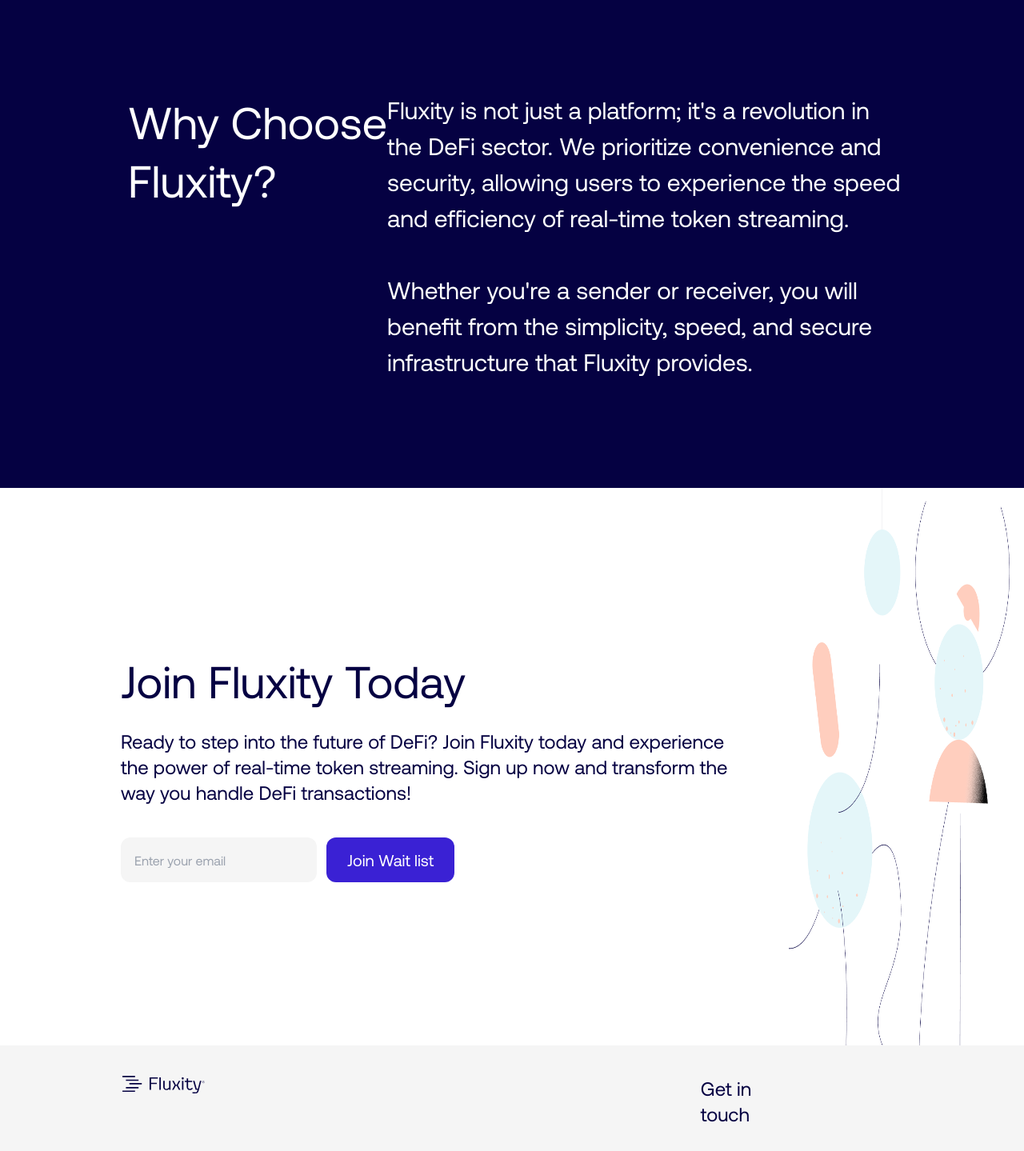
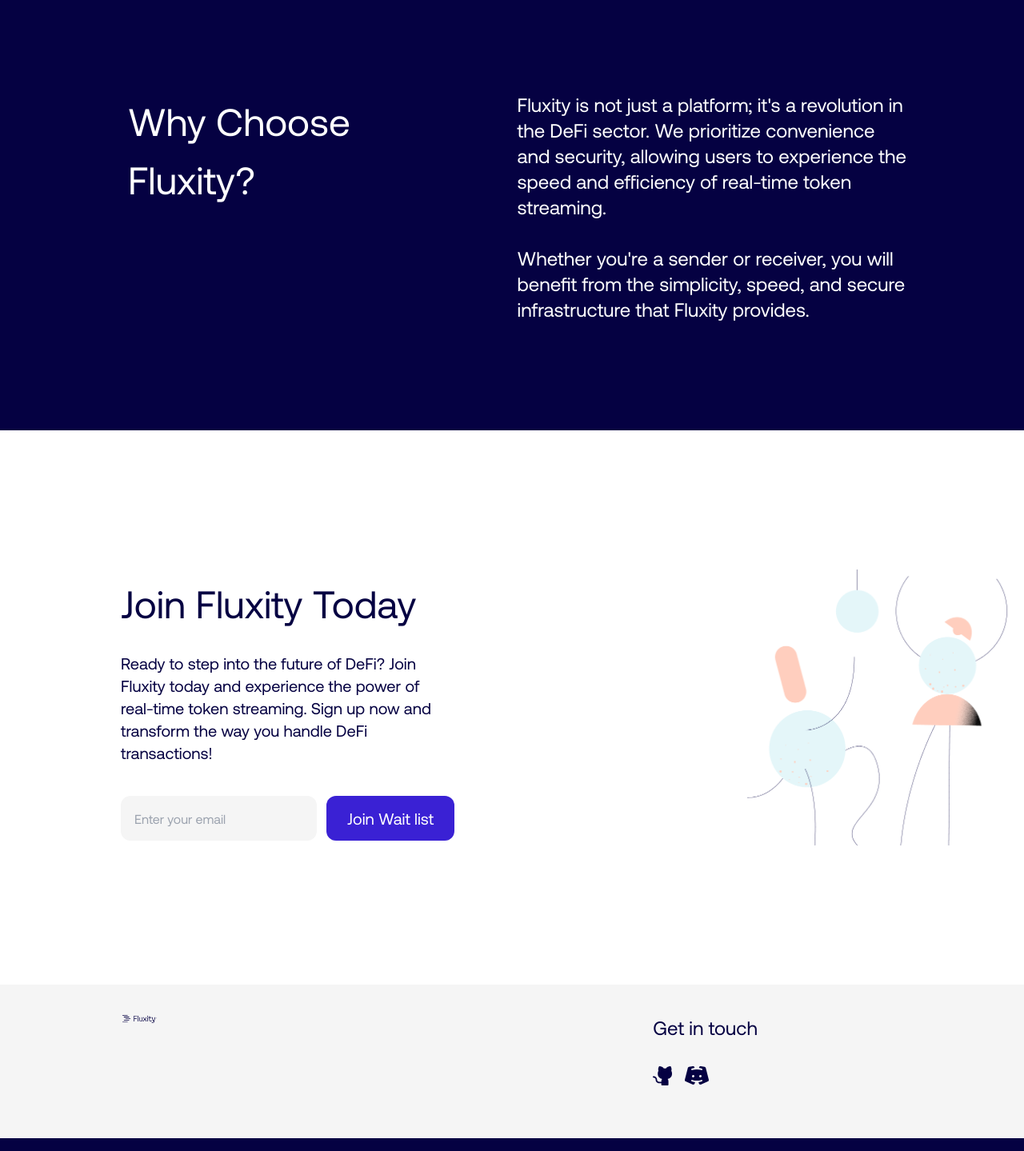
Before and after one commit to luanlabs/fluxity.finance, a Next.js app: page / in a window 1280 px wide. Shown: the top 1439 px of the page at 80% size. Built offline with nearby package versions, Linux system fonts and the light colour scheme.

Commit message:
fix: some minor issues

```diff
--- a/src/components/Cbutton/index.tsx
+++ b/src/components/Cbutton/index.tsx
@@ -5,7 +5,7 @@ export type CButtonColorType = 'MidnightBlue' | 'RoyalPurple';
 interface CButtonProps {
   color?: CButtonColorType;
   content: string;
-  onClick: () => void;
+  onClick: (event: any) => void;
   type?: 'button' | 'submit' | 'reset' | undefined;
 }
 
@@ -14,8 +14,10 @@ const CButton = ({ color, content, onClick, type }: CButtonProps) => {
     <button
       type={type}
       className={`${
-        color === 'MidnightBlue' ? 'bg-MidnightBlue' : 'bg-RoyalPurple'
-      } px-[26px] py-3 text-white text-xl rounded-xl`}
+        color === 'MidnightBlue'
+          ? 'bg-MidnightBlue hover:bg-RoyalPurple'
+          : 'bg-RoyalPurple hover:bg-MidnightBlue'
+      } px-[26px] py-3 text-white text-xl rounded-xl transition-all duration-500`}
       onClick={onClick}
     >
       {content}
--- a/src/containers/ContactUs.tsx
+++ b/src/containers/ContactUs.tsx
@@ -14,27 +14,19 @@ const ContactUs = () => {
   const router = useRouter();
 
   return (
-    <div className="bg-WhiteSmoke pl-[153px] pr-[333px] pt-[38px] pb-[66px] gap-[620px] flex justify-center text-MidnightBlue font-medium">
+    <div className="relative bg-WhiteSmoke  pl-[153px] pr-[333px] pt-[38px] pb-[66px] gap-[620px] flex justify-center text-MidnightBlue font-medium">
       <div>
-        <Image src={logo} alt="Fluxity" className="select-none" />
+        <Image src={logo} alt="Fluxity" className="select-none" width={190} height={40} />
       </div>
       <div>
-        <span className="text-2xl">Get in touch</span>
-        <div className="flex flex-row gap-4 mt-8">
+        <span className="text-2xl whitespace-nowrap">Get in touch</span>
+        <div className="flex flex-row gap-4 mt-8 ">
           <Link href={ExternalPages.GITHUB} target="blank">
-            <Image
-              src={github}
-              alt="Fluxity"
-              className="select-none cursor-pointer"
-            />
+            <Image src={github} alt="Fluxity" className="select-none cursor-pointer" />
           </Link>
 
           <Link href={ExternalPages.DISCORD} target="blank">
-            <Image
-              src={discord}
-              alt="Fluxity"
-              className="select-none cursor-pointer"
-            />
+            <Image src={discord} alt="Fluxity" className="select-none cursor-pointer" />
           </Link>
         </div>
       </div>
--- a/src/containers/Footer.tsx
+++ b/src/containers/Footer.tsx
@@ -2,7 +2,7 @@ import React from 'react';
 
 const Footer = () => {
   return (
-    <div className="bg-MidnightBlue flex justify-center text-white text-base gap-[550px] pt-[26px] pb-[22px] pl-[151px] pr-[347px]">
+    <div className="bg-MidnightBlue flex justify-center whitespace-nowrap text-white text-base gap-[550px] pt-[26px] pb-[22px] pl-[151px] pr-[347px]">
       <p>
         Remember, with Fluxity, the future of <br /> DeFi is at your fingertips.
       </p>
--- a/src/containers/JoinUs.tsx
+++ b/src/containers/JoinUs.tsx
@@ -18,7 +18,8 @@ const JoinUs = () => {
     setValue(event.target.value);
   };
 
-  const handleSubmit = () => {
+  const handleSubmit = (event: React.FormEvent<HTMLFormElement>) => {
+    event.preventDefault();
     fetch(ExternalPages.FLUXITY_API + '/subscribe', {
       method: 'POST',
       body: JSON.stringify({
@@ -31,13 +32,13 @@ const JoinUs = () => {
   };
 
   return (
-    <div className="flex justify-center items-center gap-10 w-full">
-      <div className=" pl-[151px] py-[180px]">
+    <div className="flex xxl:justify-center justify-between items-center xxl:gap-10 gap-1 w-full">
+      <div className="pl-[151px] py-[180px]">
         <div className="text-MidnightBlue mb-10">
-          <h3 className="font-medium text-[56px] tracking-[0] leading-[73.4px] mb-6">
+          <h3 className="font-medium xxl:text-[56px] text-[48px] tracking-[0] leading-[73.4px] mb-6">
             Join Fluxity Today
           </h3>
-          <p className="text-2xl xxl:w-[550px]">
+          <p className="xxl:text-2xl text-xl xxl:w-[550px] w-1/2">
             Ready to step into the future of DeFi? Join Fluxity today and experience the power of
             real-time token streaming. Sign up now and transform the way you handle DeFi
             transactions!
@@ -55,8 +56,8 @@ const JoinUs = () => {
           </div>
         </form>
       </div>
-      <div>
-        <Image src={JoinDancing} alt="icon" className="w-[698px] h-[697px] select-none" />
+      <div className="">
+        <Image src={JoinDancing} alt="icon" className="select-none" />
       </div>
     </div>
   );
--- a/src/containers/WhyFluxity.tsx
+++ b/src/containers/WhyFluxity.tsx
@@ -2,18 +2,18 @@ import React from 'react';
 
 const WhyFluxity = () => {
   return (
-    <div className="bg-MidnightBlue text-white flex justify-center  xxl:gap-[160px] gap:[100px] pt-[115px] pb-[135px] pr-[147px] pl-[160px]">
-      <div className="text-[56px] leading-[73.4px] items-start whitespace-nowrap">
+    <div className="bg-MidnightBlue text-white flex xxl:justify-center justify-between xxl:gap-[260px] gap:[100px] pt-[115px] pb-[135px] pr-[147px] pl-[160px]">
+      <div className="xxl:text-[56px] text-[48px] leading-[73.4px] items-start whitespace-nowrap">
         Why Choose
         <br /> Fluxity?
       </div>
-      <div className="text-[30px] xxl:w-[576px] w-auto">
-        Fluxity is not just a platform; it&#39;s a revolution in the DeFi
-        sector. We prioritize convenience and security, allowing users to
-        experience the speed and efficiency of real-time token streaming. <br />
+      <div className="xxl:text-[30px] text-2xl xxl:w-[576px] w-1/2">
+        Fluxity is not just a platform; it&#39;s a revolution in the DeFi sector. We prioritize
+        convenience and security, allowing users to experience the speed and efficiency of real-time
+        token streaming. <br />
         <br />
-        Whether you&#39;re a sender or receiver, you will benefit from the
-        simplicity, speed, and secure infrastructure that Fluxity provides.
+        Whether you&#39;re a sender or receiver, you will benefit from the simplicity, speed, and
+        secure infrastructure that Fluxity provides.
       </div>
     </div>
   );
```
